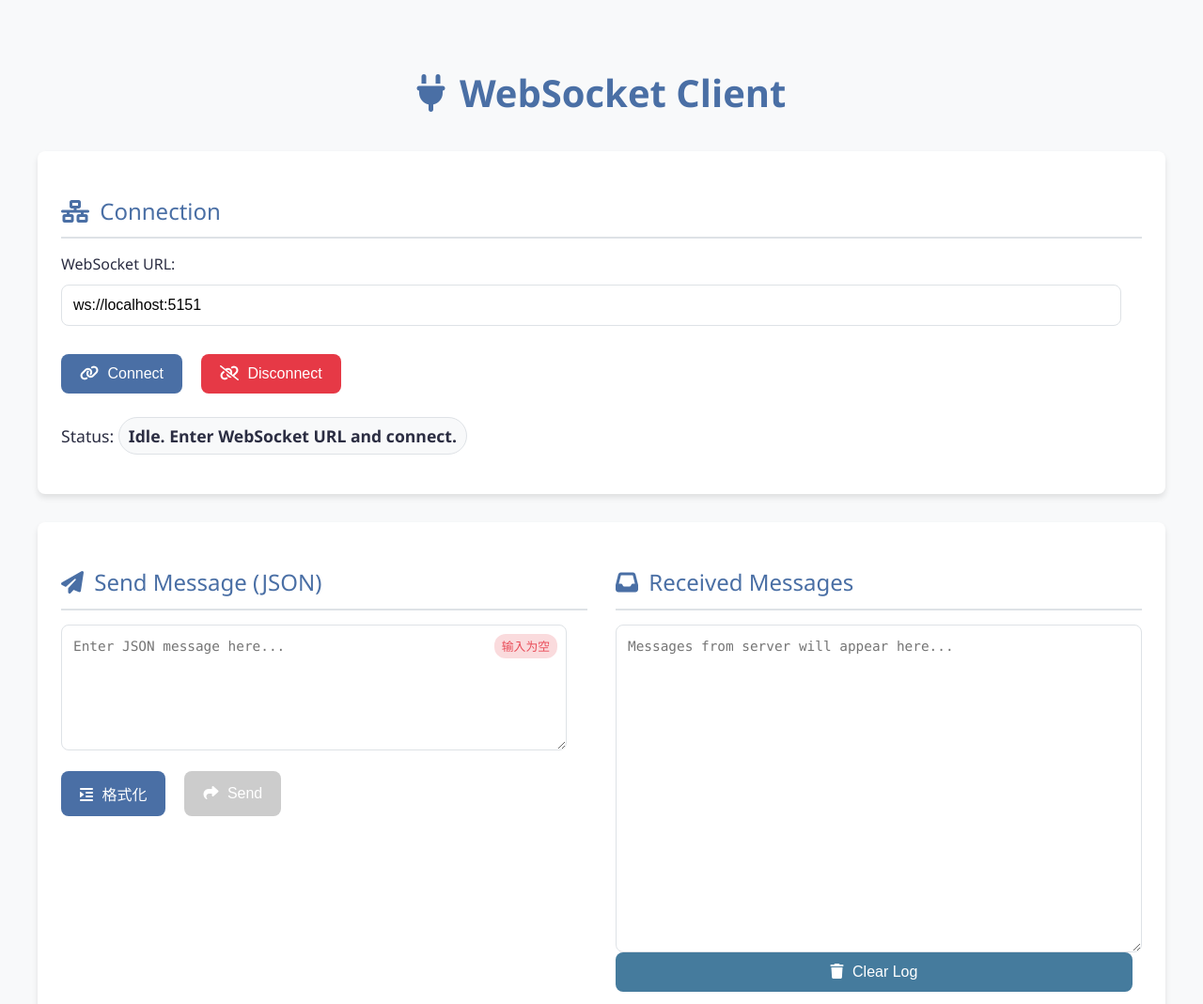
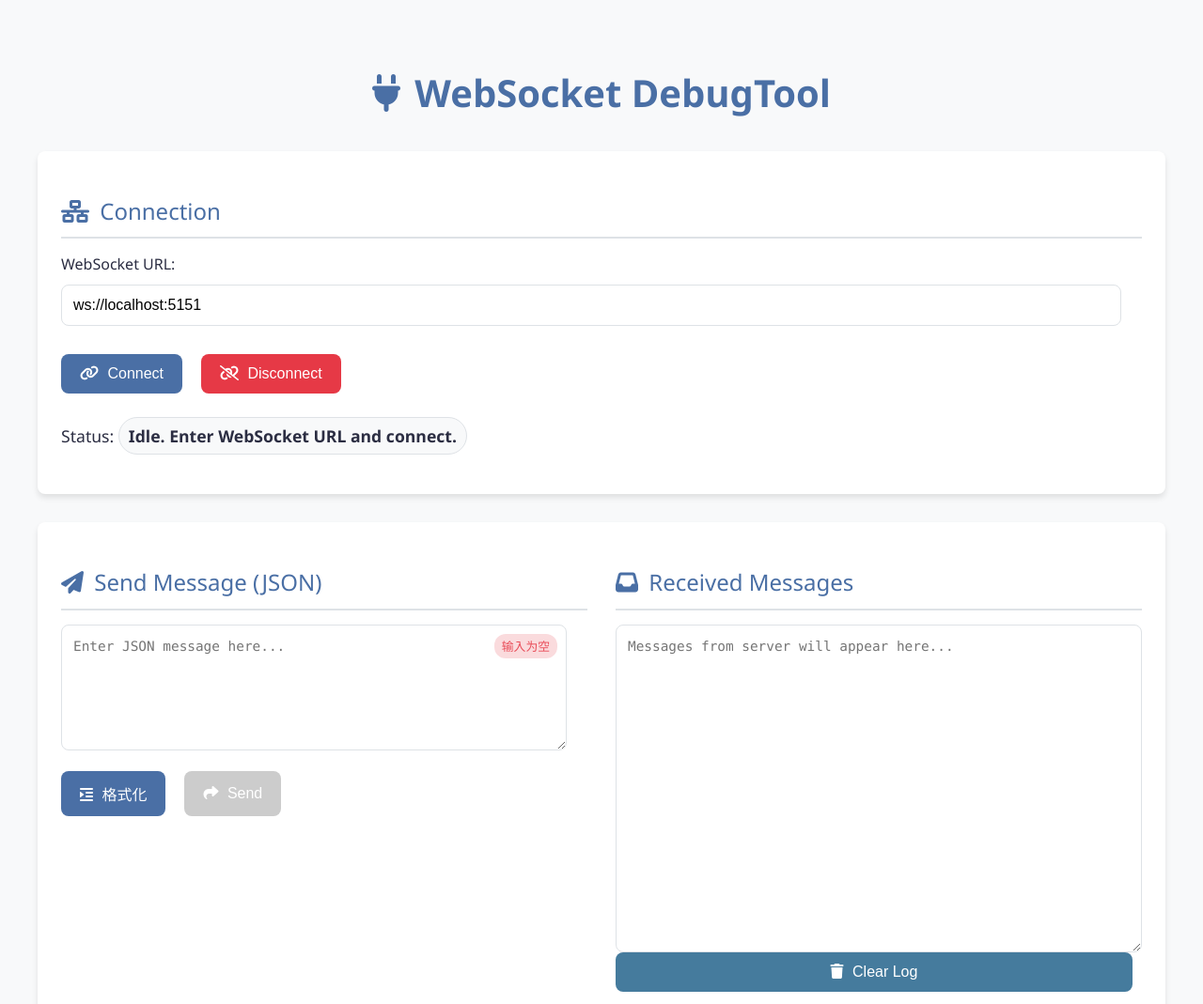
Before and after one commit to radial-hks/mcp-wdpcameracontrol-server, a website: page public/index.html in a window 1280 px wide. Shown: the top 1069 px of the page at 94% size. Drawn offline with Linux system fonts and the light colour scheme.

Commit message:
docs: update page title from 'WebSocket Client' to 'WebSocket DebugTool'

```diff
--- a/public/index.html
+++ b/public/index.html
@@ -9,7 +9,7 @@
 </head>
 <body>
     <div class="container">
-        <h1><i class="fas fa-plug"></i> WebSocket Client</h1>
+        <h1><i class="fas fa-plug"></i> WebSocket DebugTool</h1>
 
         <div class="connection-section">
             <h2><i class="fas fa-network-wired"></i> Connection</h2>
```
